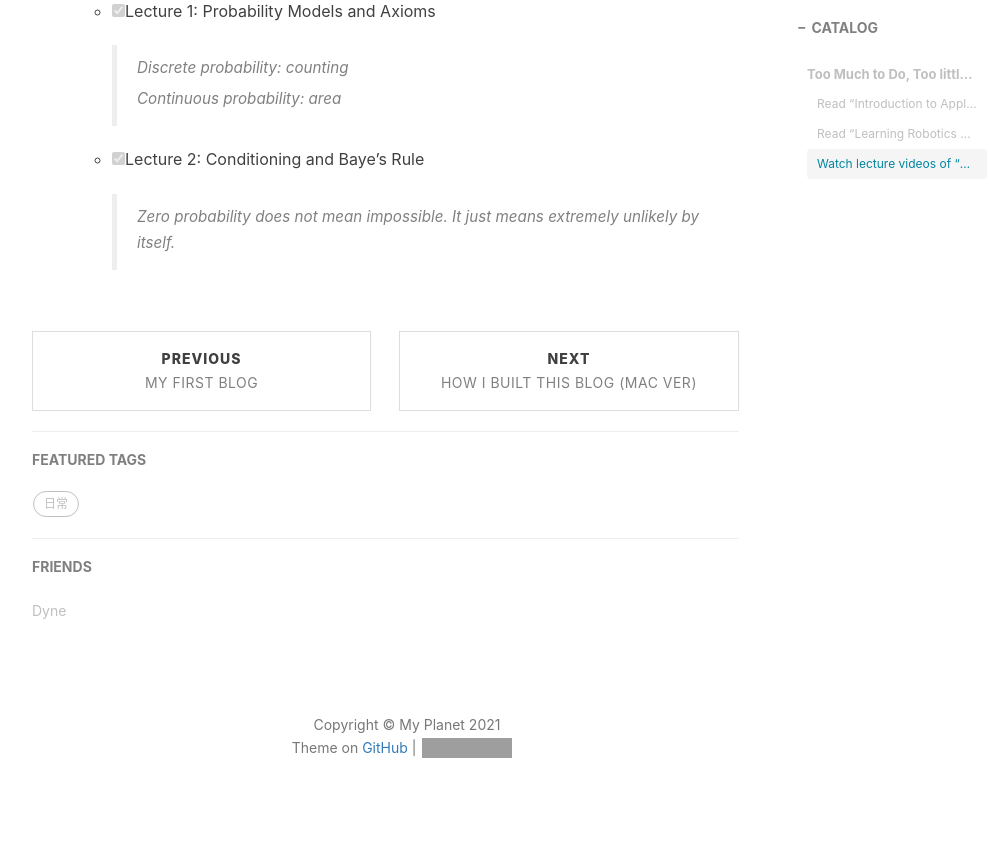
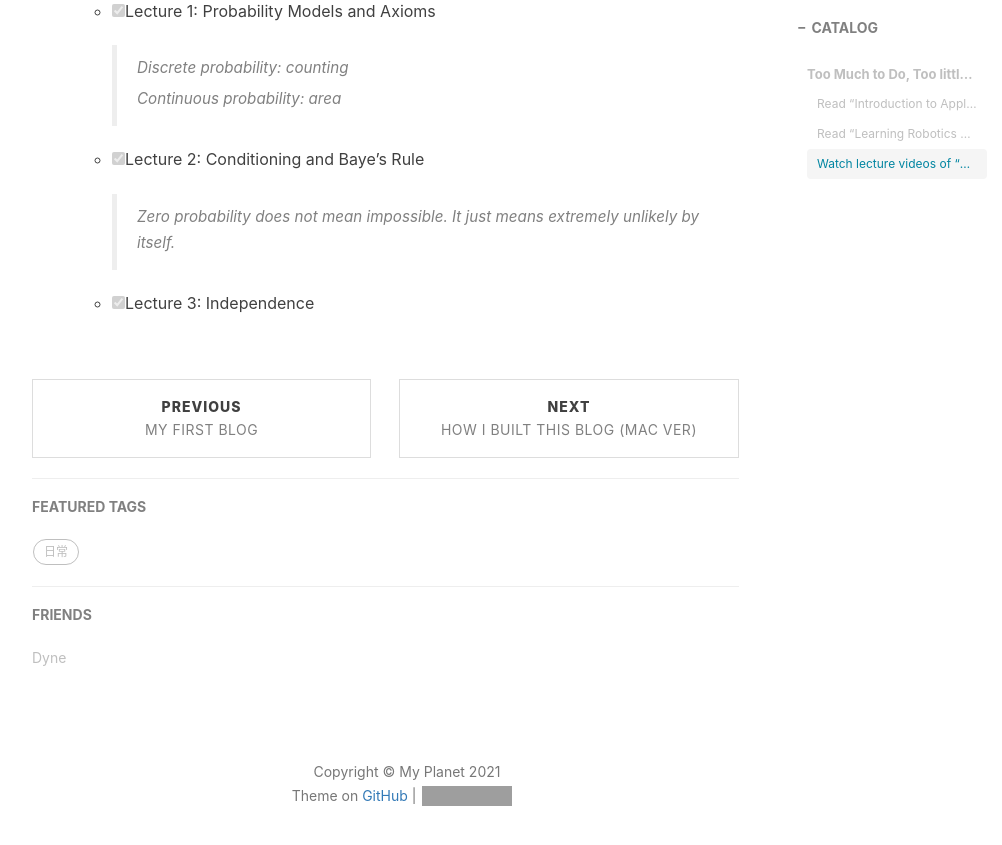
Before and after one commit to alicetoo123/alicetoo123.github.io, a Jekyll site: the page built from _posts/2021-06-28-2021-여름방학-계획.md, in a window 1280 px wide and 900 px high, scrolled down 1956 px. Shown: the top 845 px of the window, without its empty margins (233-1235 px from the left). Built offline with Jekyll 4.4.1, drawn with Linux system fonts in a browser that asks for light colours; nearby versions of some CDN libraries; formulas are drawn with MathJax 3; comment, search, counter and statistics services are not loaded; grey boxes are pictures that could not be loaded.

Commit message:
Update 2021-06-28-2021-여름방학-계획.md

```diff
--- a/_posts/2021-06-28-2021-여름방학-계획.md
+++ b/_posts/2021-06-28-2021-여름방학-계획.md
@@ -62,3 +62,5 @@ tags:
   - [x] Lecture 2:  Conditioning and Baye's Rule
 
     >Zero probability does not mean impossible. It just means extremely unlikely by itself.
+
+  - [x] Lecture 3:  Independence
```
